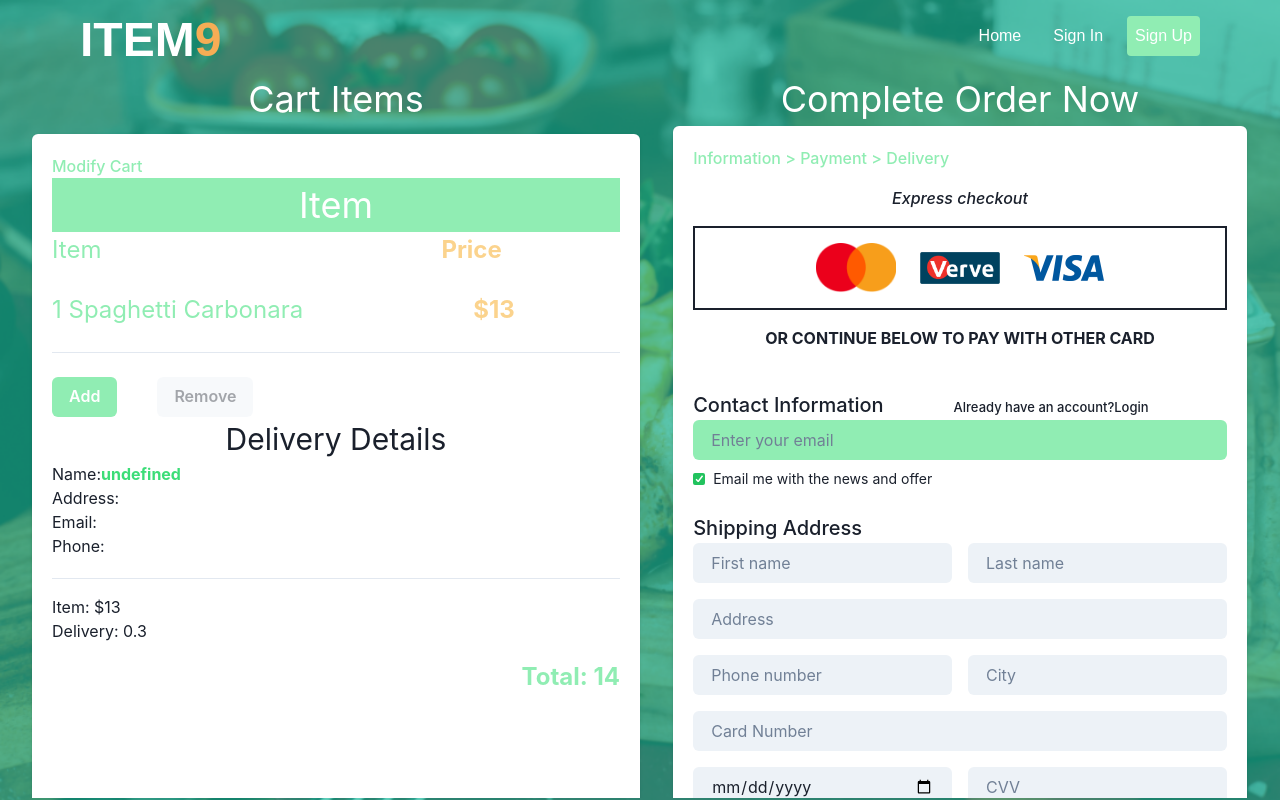
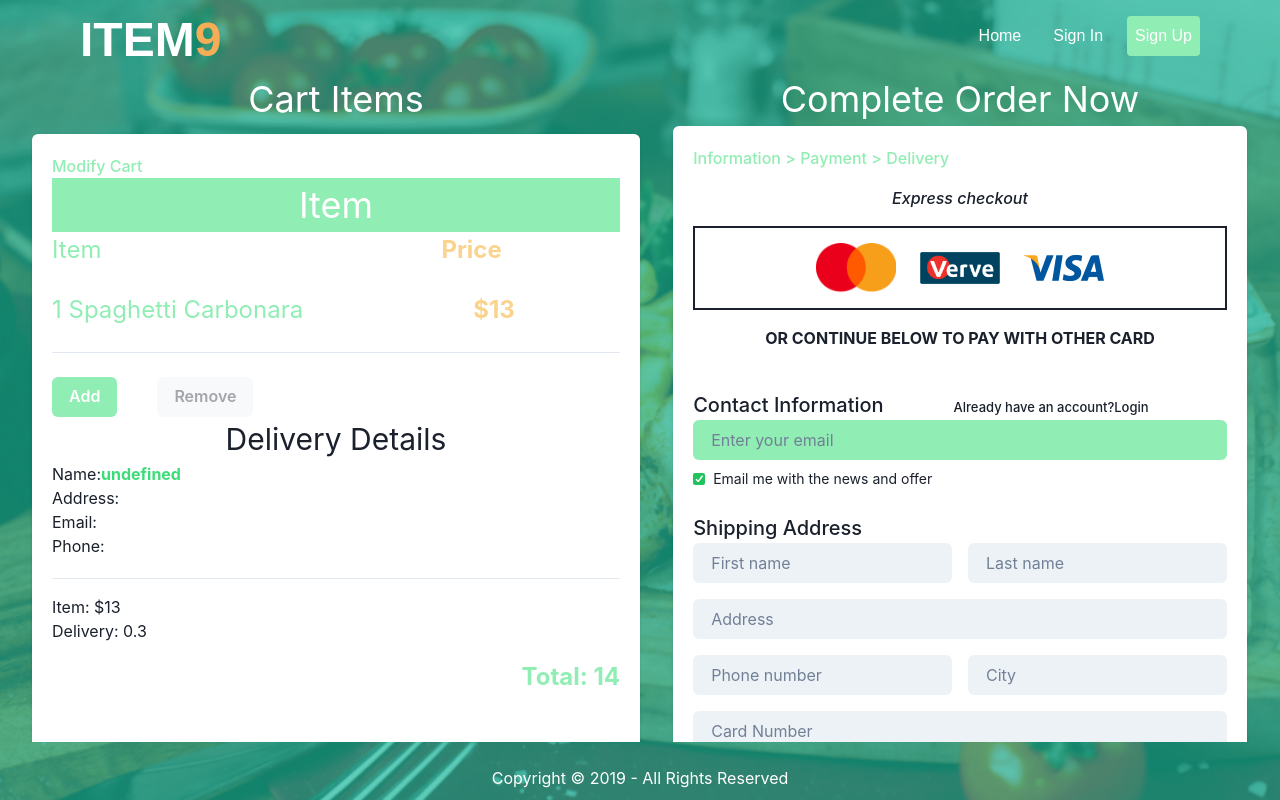
Before and after one commit to mperorjohn/ITEM9, a React (Vite) app: page /checkout in a window 1280 px wide. Built offline with nearby package versions, Linux system fonts and the light colour scheme.

Commit message:
footer added

```diff
--- a/src/App.jsx
+++ b/src/App.jsx
@@ -8,6 +8,7 @@ import RegisterPage from "./pages/RegisterPage";
 import Login from "./pages/Login";
 import ResetPassword from "./pages/ResetPassword";
 import CheckOut from "./pages/CheckOut";
+import Footer from "./components/Footer";
 
 const App = () => {
   return (
@@ -30,6 +31,7 @@ const App = () => {
           <Route path="resetpassword" element={<ResetPassword />} />
           <Route path="checkout" element={<CheckOut />} />
         </Routes>
+        <Footer />
       </Stack>
     </Router>
   );
--- /dev/null
+++ b/src/components/Footer.jsx
@@ -0,0 +1,19 @@
+import { Card, SimpleGrid, Stack, Text } from "@chakra-ui/react";
+import React from "react";
+
+const Footer = () => {
+  return (
+    <Stack bg={"transparent"} height={10} justify={'center'} p={6}>
+      <SimpleGrid
+        templateColumns={"repeat(auto-fill, minmax(250px, 4fr))"}
+      >
+        <Card>
+
+        </Card>
+      </SimpleGrid>
+      <Text textAlign={'center'} color={"white"}>Copyright © 2019 - All Rights Reserved</Text>
+    </Stack>
+  );
+};
+
+export default Footer;
--- a/src/pages/Home.jsx
+++ b/src/pages/Home.jsx
@@ -15,18 +15,14 @@ import React from "react";
 import { motion } from "framer-motion";
 import { Link } from "react-router-dom";
 import foodData from ".././../data/food-data.json";
-import { useState,  } from "react";
+import { useState } from "react";
 
 const Home = () => {
+  // const [selecetedFoodData, setSelectedFoodData] = React.useSatae()
 
-
-  const [selecetedFoodData, setSelectedFoodData] = React.useSatae()
-
-
-  const HandleSelect = ()=>{
-    setSe
-  }
-
+  // const HandleSelect = ()=>{
+  //   setSelectedFoodData()
+  // }
 
   return (
     <Stack
```
